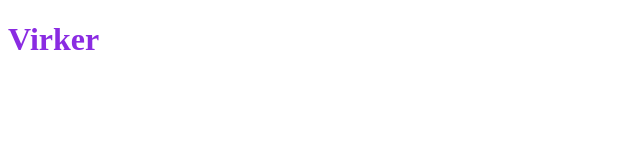
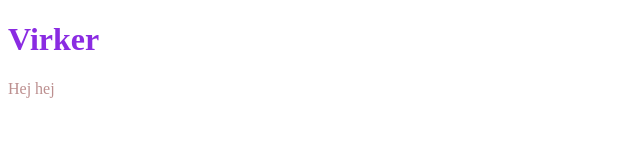
Before and after one commit to sofie333/git-test, a plain HTML site: page index.html in a window 1280 px wide. Shown: the full height of the page, 0-640 px from the left. Drawn offline with Linux system fonts and the light colour scheme.

Commit message:
nye ændringer

```diff
--- a/index.html
+++ b/index.html
@@ -10,7 +10,9 @@
 
 <body>
     <h1>Virker</h1>
-
+    <p>
+        Hej hej
+    </p>
 </body>
 
 </html>
--- a/style.css
+++ b/style.css
@@ -1,3 +1,7 @@
 h1 {
   color: blueviolet;
 }
+
+p {
+  color: rosybrown;
+}
```
